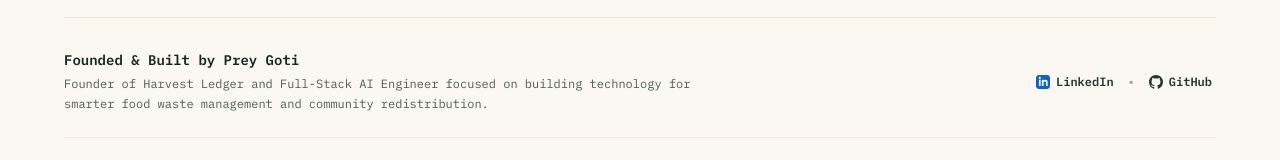
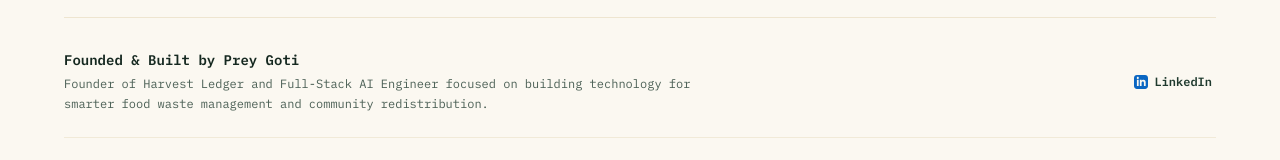
Before and after one commit to preygoti/foodwaste-platform, a React (Vite) app in the folder frontend/: page / in a window 1280 px wide. Shown: the part 4926-5086 px from the top of the page. Built offline with nearby package versions, Linux system fonts and the light colour scheme; no server answers.

Commit message:
chore: remove public github repository and profile links from landing page and schema

```diff
--- a/frontend/index.html
+++ b/frontend/index.html
@@ -76,8 +76,7 @@
           "image": "https://foodwaste-platform.vercel.app/founder-square.jpg",
           "url": "https://www.linkedin.com/in/prey-goti-31a772318",
           "sameAs": [
-            "https://www.linkedin.com/in/prey-goti-31a772318",
-            "https://github.com/preygoti"
+            "https://www.linkedin.com/in/prey-goti-31a772318"
           ],
           "worksFor": {
             "@type": "Organization",
@@ -96,7 +95,6 @@
             "@id": "https://www.linkedin.com/in/prey-goti-31a772318#person"
           },
           "sameAs": [
-            "https://github.com/preygoti/foodwaste-platform",
             "https://www.linkedin.com/in/prey-goti-31a772318"
           ]
         },
--- a/frontend/src/pages/Landing.jsx
+++ b/frontend/src/pages/Landing.jsx
@@ -988,22 +988,6 @@
                 </svg>
                 <span>LinkedIn</span>
               </a>
-
-              <span className="text-forest-800/40 select-none">&bull;</span>
-
-              <a
-                href="https://github.com/preygoti"
-                target="_blank"
-                rel="author noopener noreferrer"
-                itemProp="sameAs"
-                className="inline-flex items-center gap-1.5 text-forest-800 hover:text-forest-950 transition-colors py-1 px-1"
-                title="Prey Goti GitHub Profile"
-              >
-                <svg className="w-3.5 h-3.5 fill-current" viewBox="0 0 24 24">
-                  <path d="M12 0c-6.626 0-12 5.373-12 12 0 5.302 3.438 9.8 8.207 11.387.599.111.793-.261.793-.577v-2.234c-3.338.726-4.033-1.416-4.033-1.416-.546-1.387-1.333-1.756-1.333-1.756-1.089-.745.083-.729.083-.729 1.205.084 1.839 1.237 1.839 1.237 1.07 1.834 2.807 1.304 3.492.997.107-.775.418-1.305.762-1.604-2.665-.305-5.467-1.334-5.467-5.931 0-1.311.469-2.381 1.236-3.221-.124-.303-.535-1.524.117-3.176 0 0 1.008-.322 3.301 1.23.957-.266 1.983-.399 3.003-.404 1.02.005 2.047.138 3.006.404 2.291-1.552 3.297-1.23 3.297-1.23.653 1.653.242 2.874.118 3.176.77.84 1.235 1.911 1.235 3.221 0 4.609-2.807 5.624-5.479 5.921.43.372.823 1.102.823 2.222v3.293c0 .319.192.694.801.576 4.765-1.589 8.199-6.086 8.199-11.386 0-6.627-5.373-12-12-12z"/>
-                </svg>
-                <span>GitHub</span>
-              </a>
             </div>
           </div>
 
```
